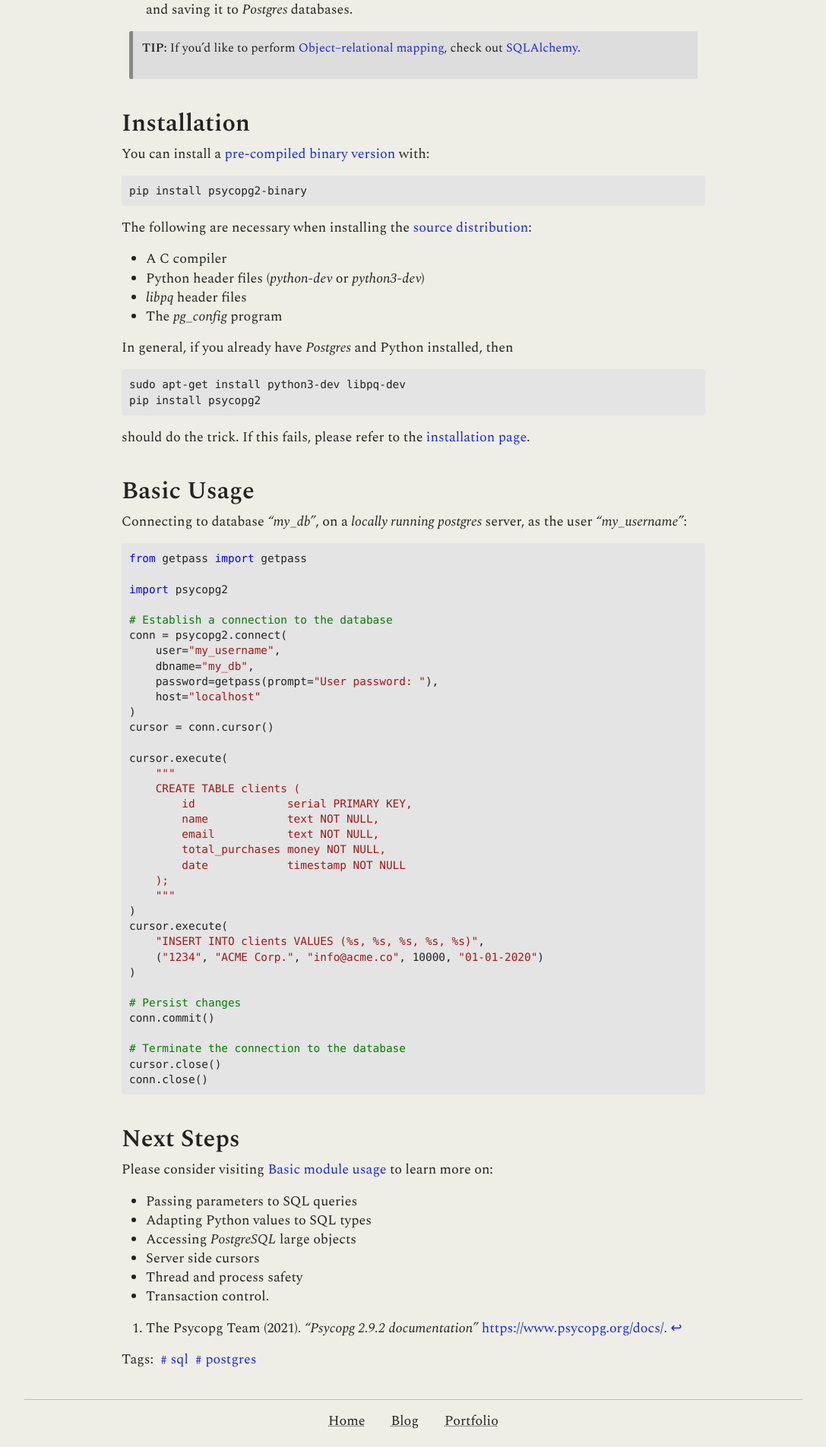
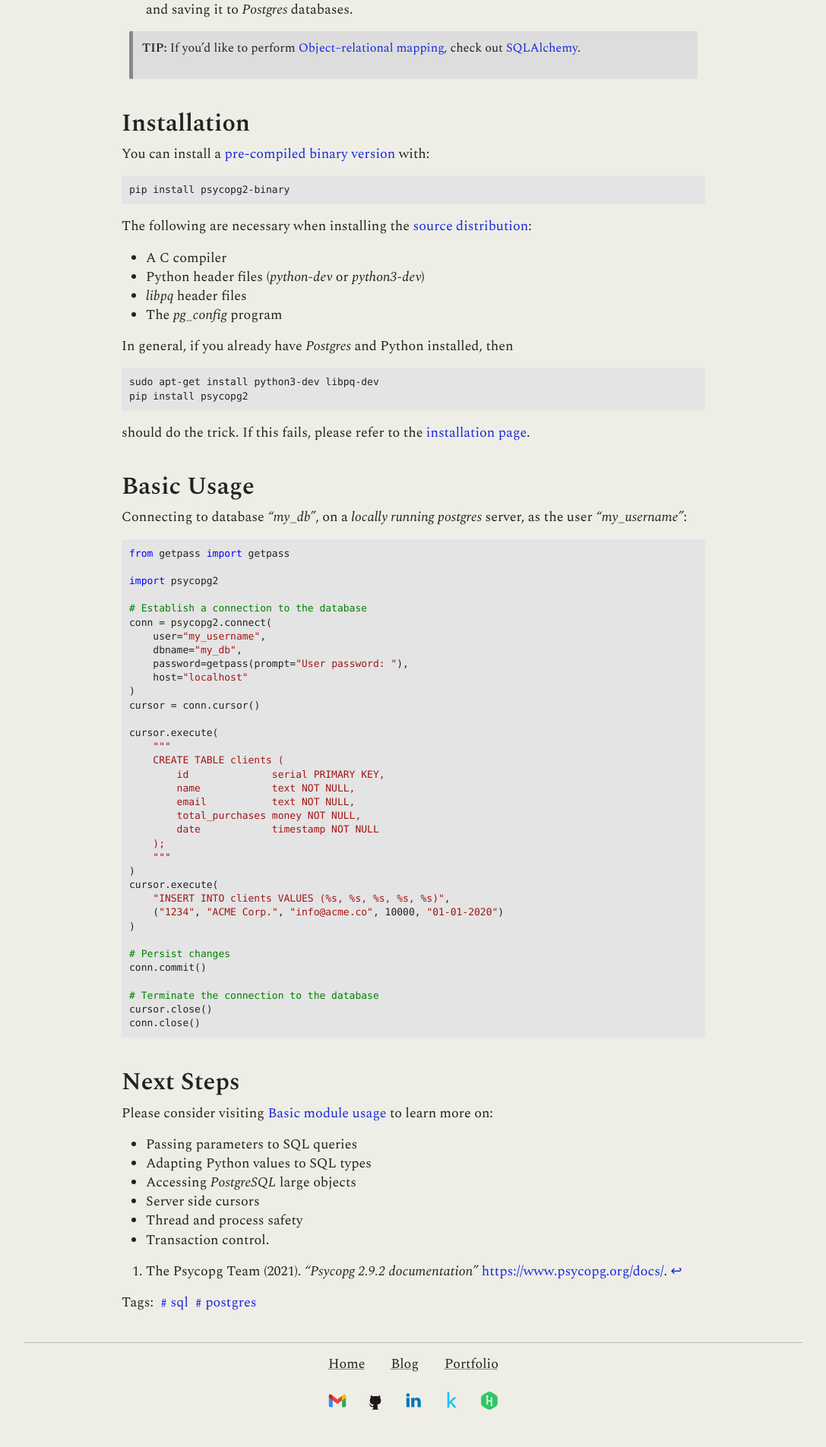
Before and after one commit to Tim-Abwao/tim-abwao.github.io, a Jekyll site: the page built from _posts/2019-10-02-How-To-Connect-To-PostgreSQL-Databases-From-Python.md, in a window 1280 px wide. Shown: the part 1280-3185 px from the top of the page at 76% size, without its empty margins (96-1183 px from the left). Built offline with Jekyll 4.4.1, drawn with Linux system fonts in a browser that asks for light colours.

Commit message:
Slightly reduce font-size for code samples
From 0.8em(on 18px == 14.4px)  to 13px.

```diff
--- a/_sass/_pygments-github-dark.sass
+++ b/_sass/_pygments-github-dark.sass
@@ -4,7 +4,7 @@
     color: #d0d0d0 !important
     padding: 10px
     border-radius: 4px
-    font-size: 0.8em
+    font-size: 13px
   .hll
     background-color: #404040 !important
   .c
--- a/_sass/_pygments-vs-light.sass
+++ b/_sass/_pygments-vs-light.sass
@@ -2,7 +2,7 @@
   pre
     padding: 10px
     border-radius: 4px
-    font-size: 0.8em
+    font-size: 13px
   .hll
     background-color: #ffffcc
   .c
```
